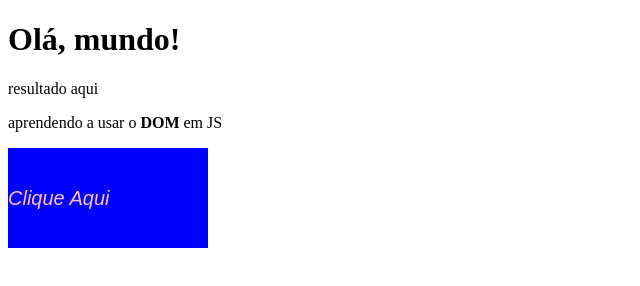
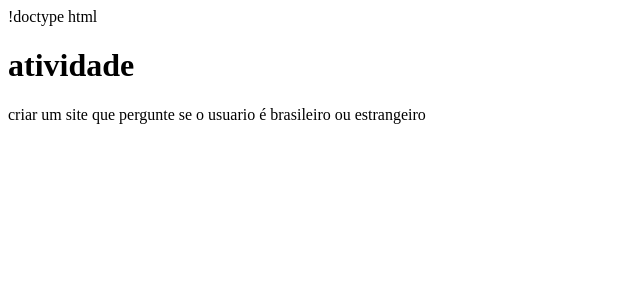
Before and after one commit to 1andreza/Index, a plain HTML site: page index.html in a window 1280 px wide. Shown: the whole page, without its empty margins (0-640 px from the left). Drawn offline with Linux system fonts and the light colour scheme.

Commit message:
Update index.html

```diff
--- a/index.html
+++ b/index.html
@@ -1,46 +1,10 @@
-<!DOCTYPE html>
+!doctype html
 <html lang="pt-br">
-    <head>
-        <meta charset="UTF-8">
-        <meta name="viewport"content="width=device-width, incial-scale=1.0">
-    <style>
-        #area {
-            background-color: blue;
-            color: pink;
-            font: italic 15pt Arial;
-            height: 100px;
-            width: 200px;
-            text-aling: center;
-            line-height: 100px;
-            border: trick groove yellow;
-
-        }
-    </style>
-    </head>
-<body>
-    <h1>Olá, mundo!</h1>
-    <p>resultado aqui</p>
-    <p> aprendendo a usar o <strong>DOM</strong> em JS</p>
-    <div id="area" onclick="clicar()" ontouchstart="entrar()" ontouchend="sair()">Clique Aqui</div>
- <script>
-     var a = document.getElementById('area')
-     function clicar(){
-         a.innerText = 'clicou!';
-         a.style.backgroundColor = '#8B0000';
-        }
-
-     var b = document.getElementById('area')
-     function entrar(){
-            a.innerText = 'segurou!';
-            a.style.backgroundColor = '#3CB371';
-        }
-
-     var c = document.getElementById('area')
-     function sair(){
-            a.innerText = 'Deslizou!';
-            a.style.backgroundColor = '#4B0082';
-        }
-
-</script>
-</body>
-</html>
+  <head>
+    <meta charset="utf-8">
+    <title> exercicio 2</title>
+  </head>
+  <body>
+    <h1> atividade </h1>
+    <p> criar um site que pergunte se o usuario é brasileiro ou estrangeiro </p>
+  </body>
```
